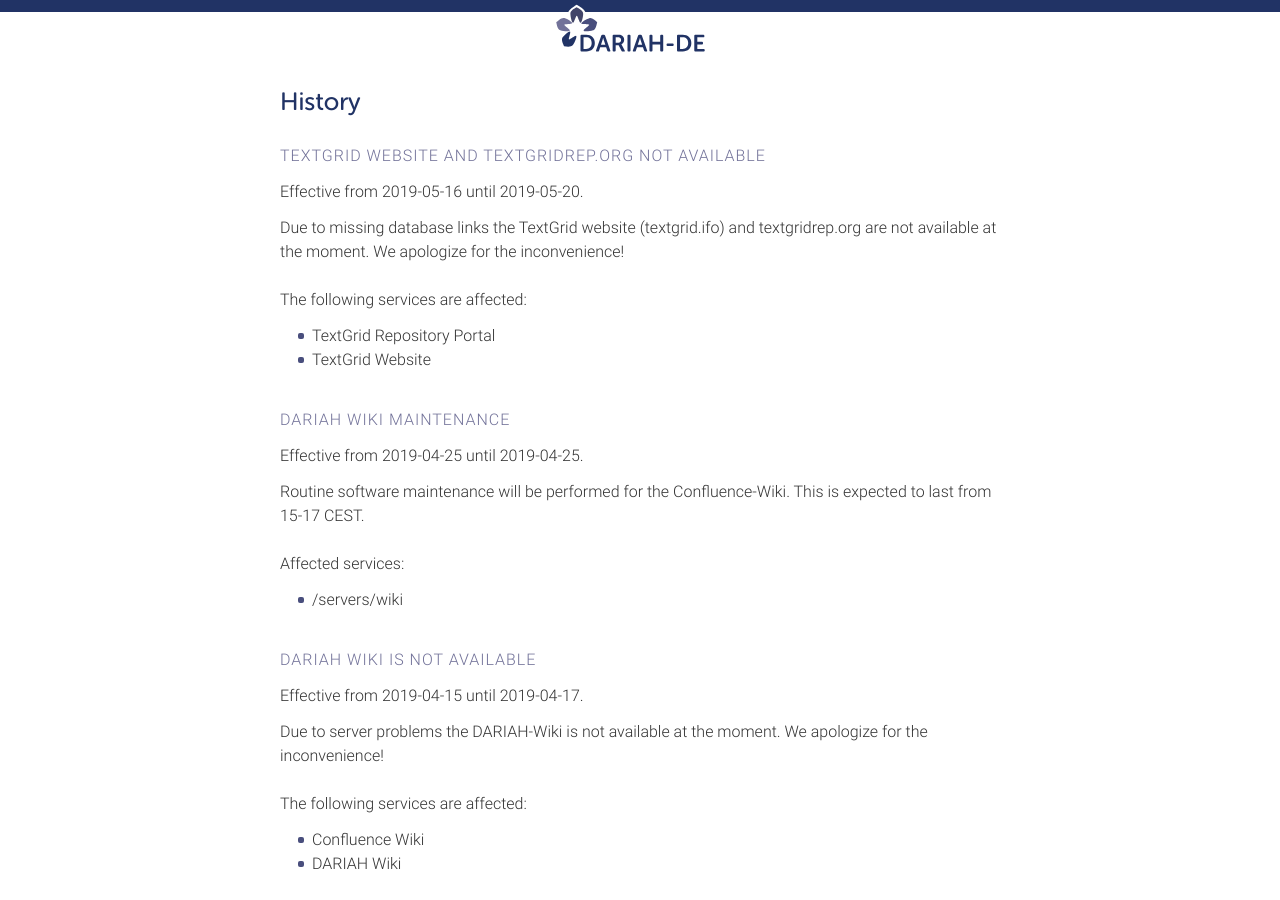
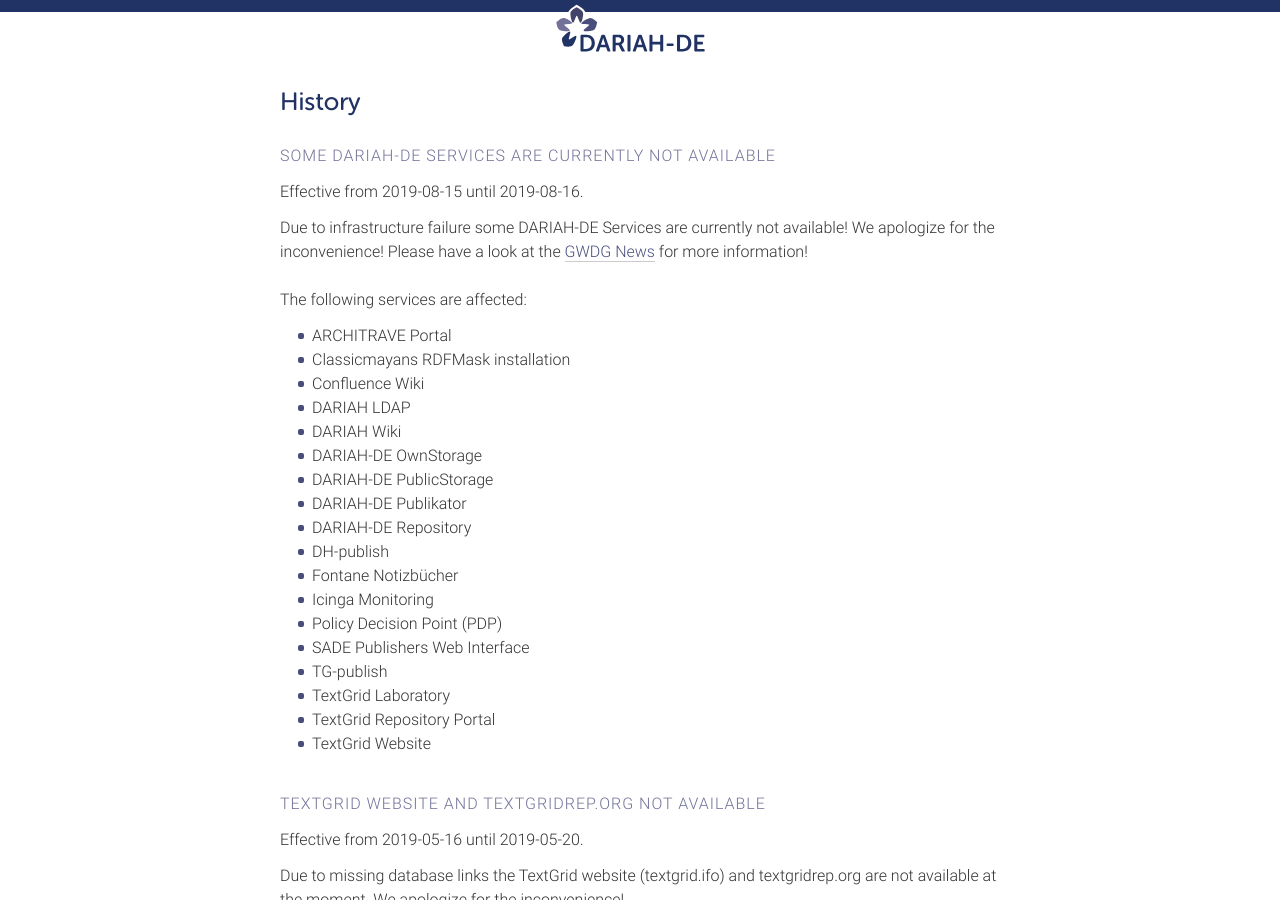
Before and after one commit to DARIAH-DE/status, a Jekyll site: the page built from history.md, in a window 1280 px wide and 900 px high. Built offline with Jekyll 4.4.1, drawn with Linux system fonts in a browser that asks for light colours; our own code applies the rules of GitHub Pages for plain Markdown files.

Commit message:
Update history.yaml

```diff
--- a/_data/history.yaml
+++ b/_data/history.yaml
@@ -1,4 +1,10 @@
 ---
+- title: 'Some DARIAH-DE Services are currently not available'
+  date_start: '2019-08-15'
+  date_end: '2019-08-16'
+  description: 'Due to infrastructure failure some DARIAH-DE Services are currently not available! We apologize for the inconvenience! Please have a look at the <a href="https://info.gwdg.de/news/update-3-stoerung-speicher-fuer-esx-cluster/">GWDG News</a> for more information!'
+  affected:
+    - '/infrastructure/gwdg-esx'
 - title: 'TextGrid website and textgridrep.org not available'
   date_start: '2019-05-16'
   date_end: '2019-05-20'
```
